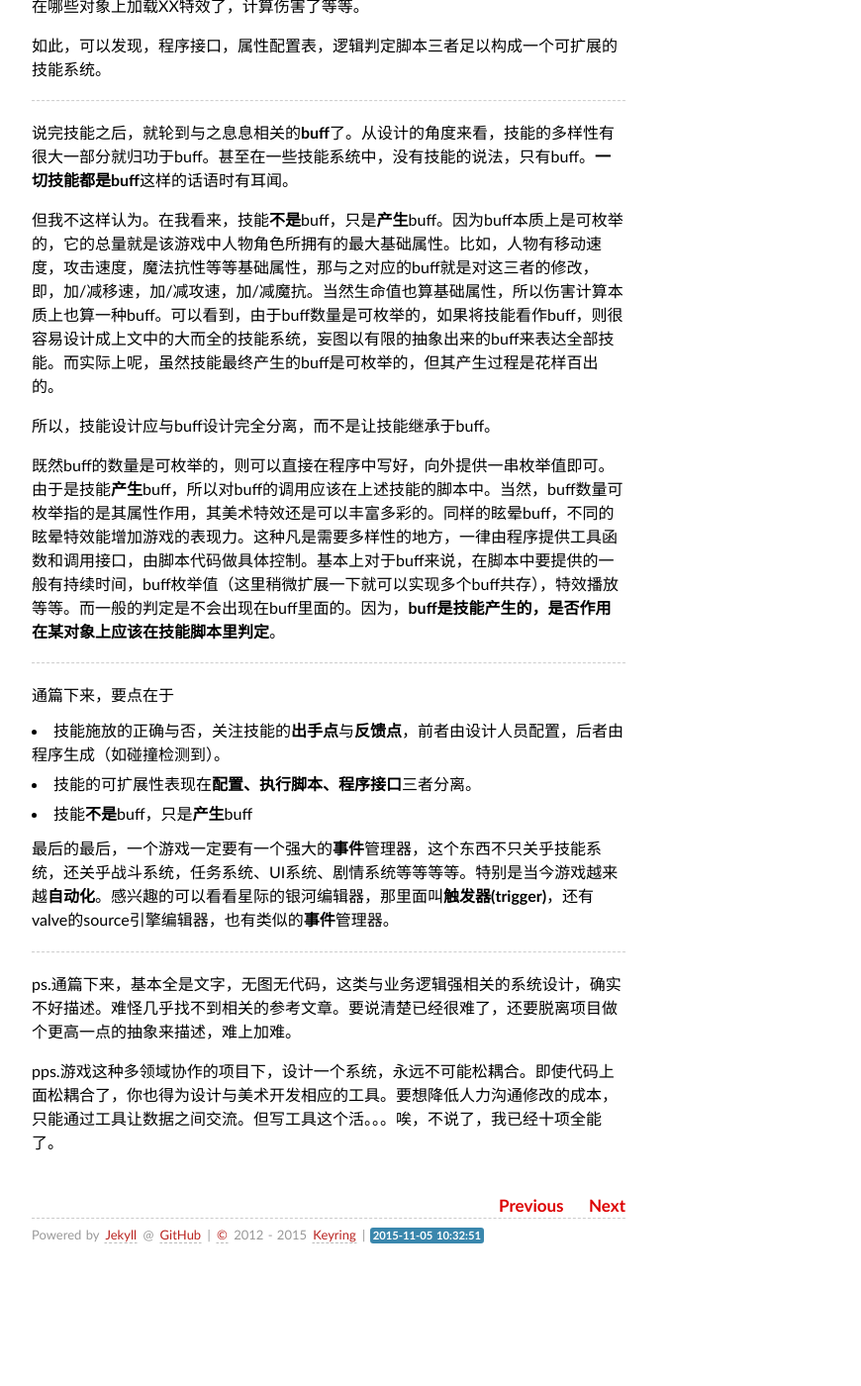
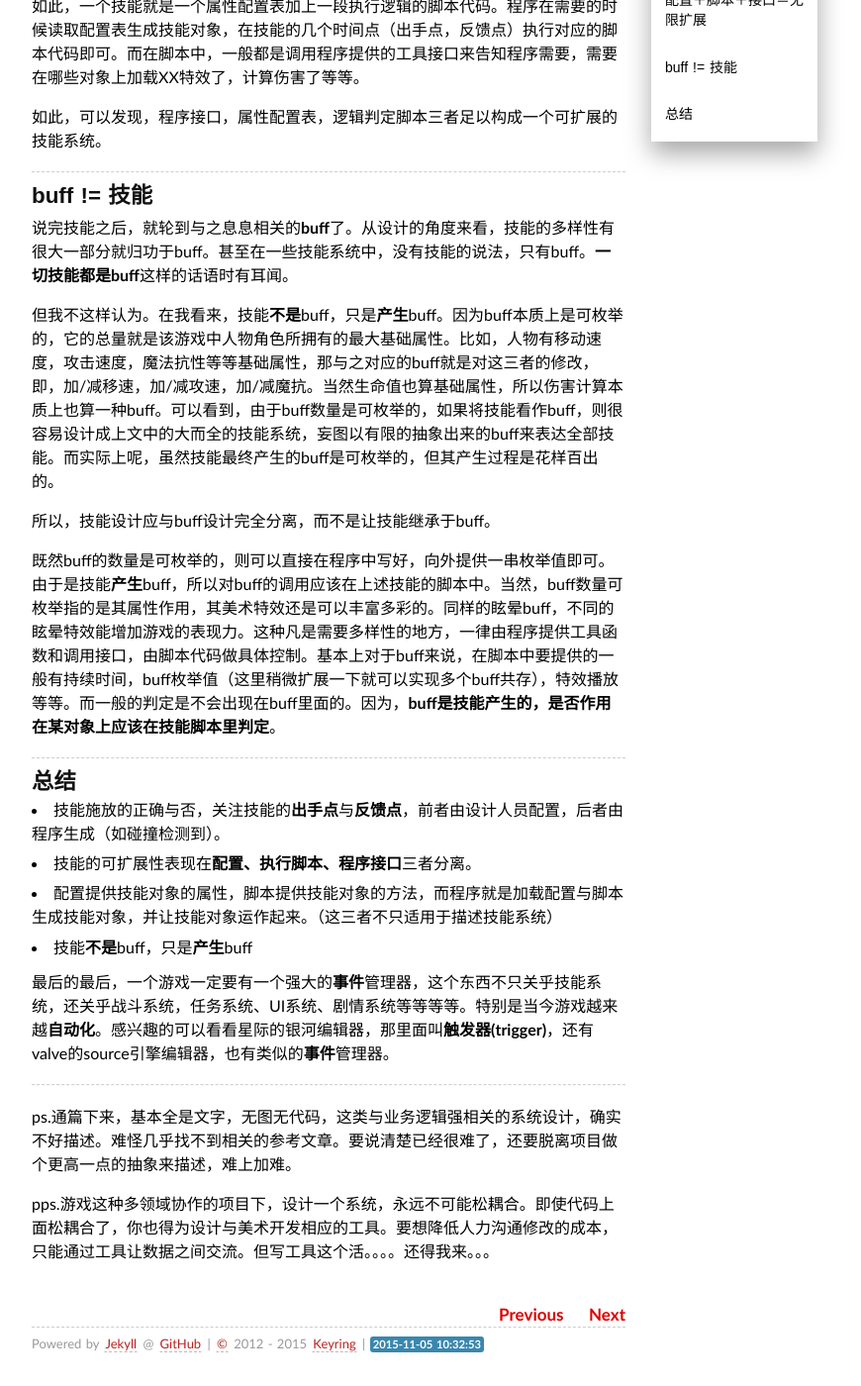
Before and after one commit to keyring/keyring.github.io, a Jekyll site: the page built from _posts/2015-07-19-ability-system.md, in a window 1280 px wide and 1400 px high, scrolled down 3460 px. Shown: the whole window at 99% size, without its empty margins (308-1178 px from the left). Built offline with Jekyll 4.4.1, drawn with Linux system fonts in a browser that asks for light colours; nearby versions of some CDN libraries; some web fonts are replaced; Markdown is read by kramdown in place of the engine named in the settings; comment, search, counter and statistics services are not loaded; a style sheet for code colours, icons or effects is not loaded; before the commit the page ends 4750 px from its top, so only the background shows below that; some of the changed text lies outside the part shown.

Commit message:
fix post

```diff
--- a/_posts/2015-07-19-ability-system.md
+++ b/_posts/2015-07-19-ability-system.md
@@ -9,12 +9,14 @@ tags: game thinking
 在具有战斗系统的重度游戏中，技能系统应该是是其中最重要最复杂的子模块。它的重要性在于其影响着游戏战斗最直观的视听觉表现；而复杂性表现于其制作过程中将设计、美术和程序三者一直绑在了一块。一个优秀的技能系统需要三者在游戏开发过程中不断磨合不断修正而成。这里记录的均是笔者在实践过程中的一些思考。
 
 -------
+##玩法与功能
 
 从游戏设计的角度来看，游戏可分成游戏功能和游戏玩法。前者负责向玩家展现游戏的丰富性多样性，后者向玩家展示最核心的游戏内容。简单的小游戏自然功能简单，一般几个UI引导就算完成，然后直接进入核心玩法；而复杂的游戏就需要抽象出各种各样的玩法系统，如pve、pvp，任务系统、装备系统、合成系统等等，然后经过层层指引最终展现给玩家核心玩法。比如炉石传说，它的游戏玩法就是从一套卡牌中抽卡互相博弈，而获取卡包多样的战斗模式就是游戏的功能。简而言之，游戏玩法提供核心的内容，多样的游戏功能则负责变着花样的让玩家进入核心玩法中。现阶段，各类重度游戏几乎都把**战斗**列为核心玩法。而战斗系统简单的说就是**人物A**通过**什么东西**与**人物B**进行战斗。然后游戏设计者就在这三者上进行扩展设计。当然，最简单直接也是最有效的就是从**什么东西**进行扩展，在另外两个上面进行扩展无非就是PVE、PVP、人人对战、人机对战、一对多、多对一之类扩展游戏玩法。一般来讲，**技能系统**就是战斗系统中那个**什么东西**。利用技能系统能最直接地表现出一个游戏战斗的丰富多样性，试想有多少玩家沉浸于MMORPG（如WOW）和MOBA（如DOTA）游戏中几百上千的技能中。
 
 上面从游戏设计的角度引出了**技能系统**的设计缘由，现在我们从程序的角度来解剖它。
 
 -------
+##拆解技能描述
 
 先从一个具体的技能说起。
 
@@ -76,6 +78,7 @@ tags: game thinking
 
 
 ------------------------------------------------------------
+##配置＋脚本＋接口＝无限扩展
 
 正确释放了上述一个技能之后，我们就需要考虑一下如何抽象出一个方案，能以不变应万变，正确释放设计人员脑子里无法计数的其他技能。这就是所谓的技能系统的灵活性，也叫可扩展性。
 
@@ -97,6 +100,7 @@ tags: game thinking
 如此，可以发现，程序接口，属性配置表，逻辑判定脚本三者足以构成一个可扩展的技能系统。
 
 ----------------------------------------------------------------
+##buff != 技能
 
 说完技能之后，就轮到与之息息相关的**buff**了。从设计的角度来看，技能的多样性有很大一部分就归功于buff。甚至在一些技能系统中，没有技能的说法，只有buff。**一切技能都是buff**这样的话语时有耳闻。
 
@@ -108,11 +112,12 @@ tags: game thinking
 
 
 --------------------
+##总结
 
-通篇下来，要点在于
 
 - 技能施放的正确与否，关注技能的**出手点**与**反馈点**，前者由设计人员配置，后者由程序生成（如碰撞检测到）。
 - 技能的可扩展性表现在**配置、执行脚本、程序接口**三者分离。
+- 配置提供技能对象的属性，脚本提供技能对象的方法，而程序就是加载配置与脚本生成技能对象，并让技能对象运作起来。（这三者不只适用于描述技能系统）
 - 技能**不是**buff，只是**产生**buff
 
 
@@ -122,4 +127,4 @@ tags: game thinking
 
 ps.通篇下来，基本全是文字，无图无代码，这类与业务逻辑强相关的系统设计，确实不好描述。难怪几乎找不到相关的参考文章。要说清楚已经很难了，还要脱离项目做个更高一点的抽象来描述，难上加难。
 
-pps.游戏这种多领域协作的项目下，设计一个系统，永远不可能松耦合。即使代码上面松耦合了，你也得为设计与美术开发相应的工具。要想降低人力沟通修改的成本，只能通过工具让数据之间交流。但写工具这个活。。。唉，不说了，我已经十项全能了。
+pps.游戏这种多领域协作的项目下，设计一个系统，永远不可能松耦合。即使代码上面松耦合了，你也得为设计与美术开发相应的工具。要想降低人力沟通修改的成本，只能通过工具让数据之间交流。但写工具这个活。。。。还得我来。。。
```
